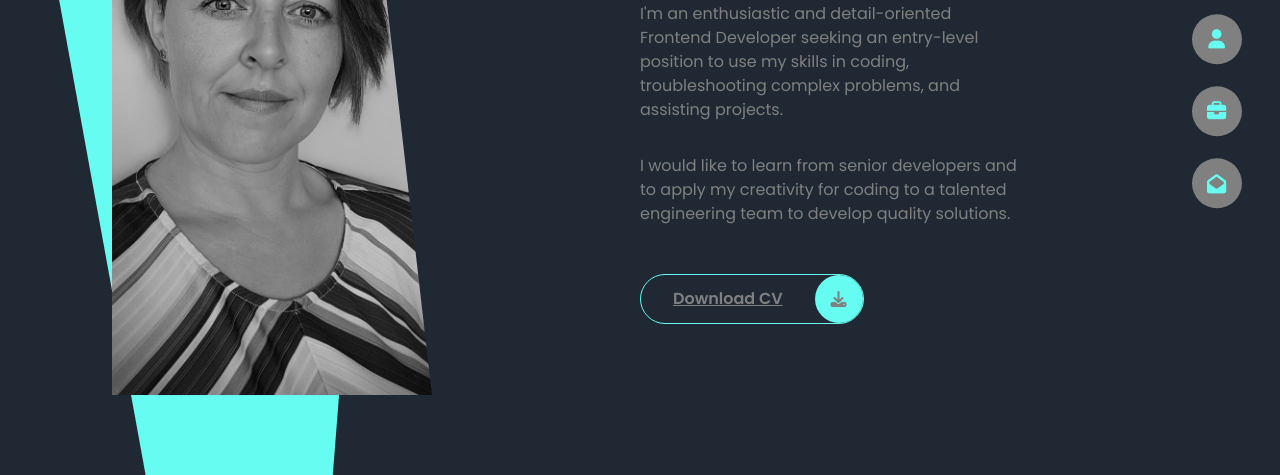
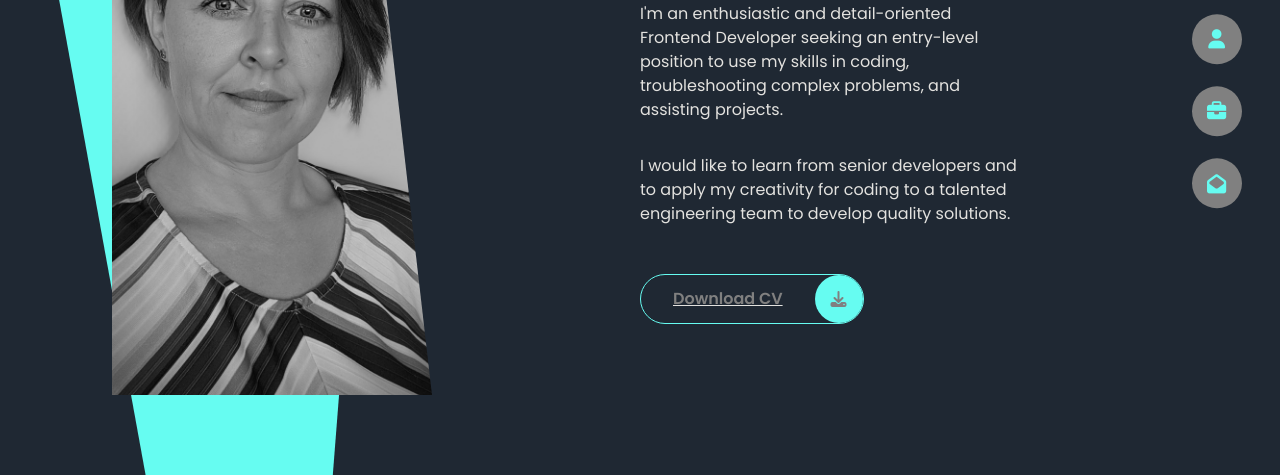
Before and after one commit to AngyalZsuzsa/my-portfolio, a plain HTML site: page index.html in a window 1280 px wide. Shown: the part 325-800 px from the top of the page. Drawn offline with Linux system fonts and the light colour scheme.

Commit message:
font color

```diff
--- a/styles/styles.scss
+++ b/styles/styles.scss
@@ -210,6 +210,7 @@ section {
     display: grid;
     grid-template-columns: repeat(2, 1fr);
     height: 100%;
+    color: var(--letter2);
     .left-header {
         position: relative;
         display: flex;
```
Also changed, not shown: styles/styles.css, 1 other file.
